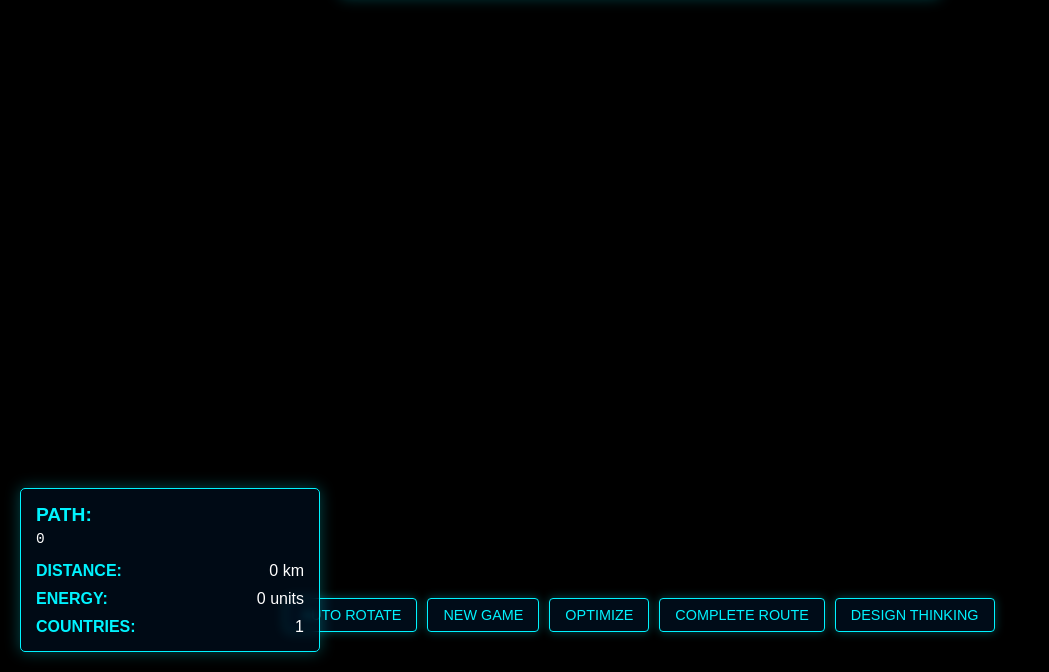
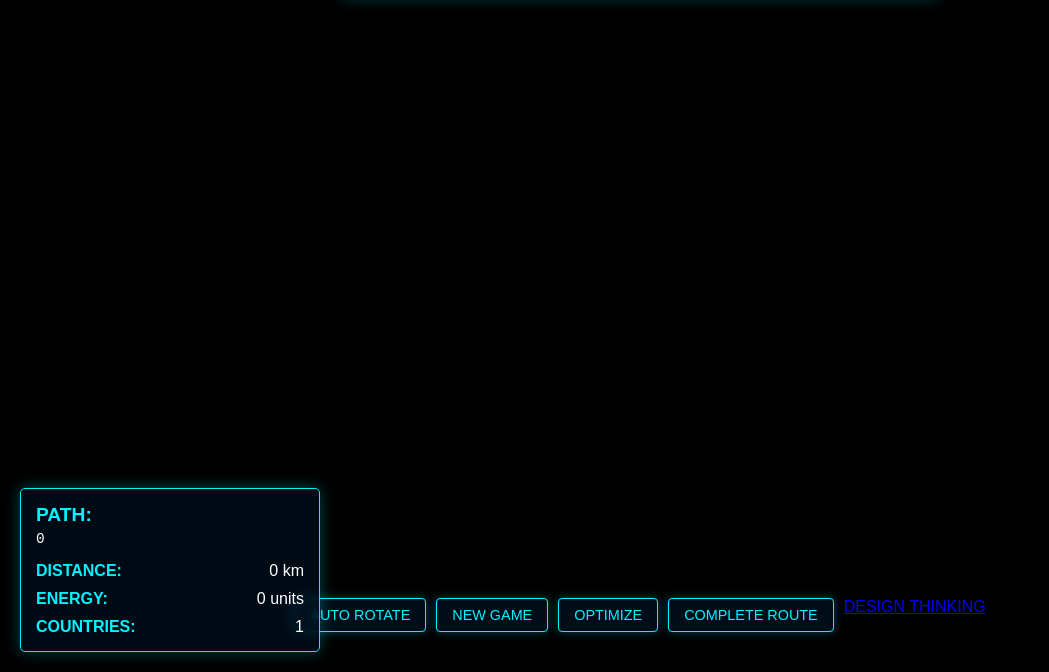
Before and after one commit to Ali747711/TSP, a plain HTML site: page index.html in a window 1280 px wide. Shown: the part 128-800 px from the top of the page, without its empty margins (0-1049 px from the left). Drawn offline with nearby package versions, Linux system fonts and the light colour scheme; a script that the page names is missing.

Commit message:
Update index.html

```diff
--- a/index.html
+++ b/index.html
@@ -38,7 +38,7 @@
             <button id="new-game">NEW GAME</button>
             <button id="optimize">OPTIMIZE</button>
             <button id="complete-route">COMPLETE ROUTE</button>
-            <button href="https://docs.google.com/document/d/1YdGcXAO-q6Au8QCcoexwh6XVp1JU8MoqBl6L6Ef-GfA/edit?tab=t.0#heading=h.qh8b587pmeyj" target="_blank" id="x">DESIGN THINKING</button>
+            <a href="https://docs.google.com/document/d/1YdGcXAO-q6Au8QCcoexwh6XVp1JU8MoqBl6L6Ef-GfA/edit?tab=t.0#heading=h.qh8b587pmeyj" target="_blank" id="design-thinking" class="button-link">DESIGN THINKING</a>
         </div>
     </div>
 
```
